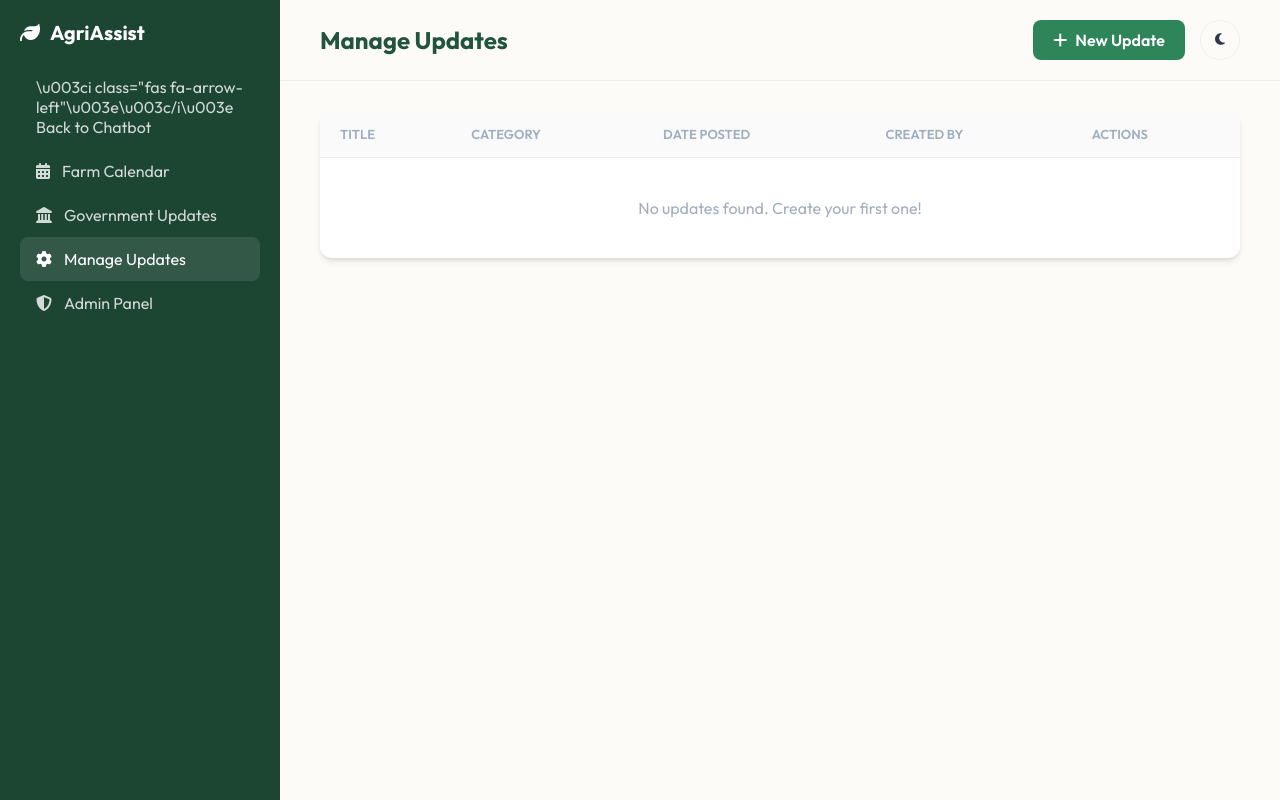
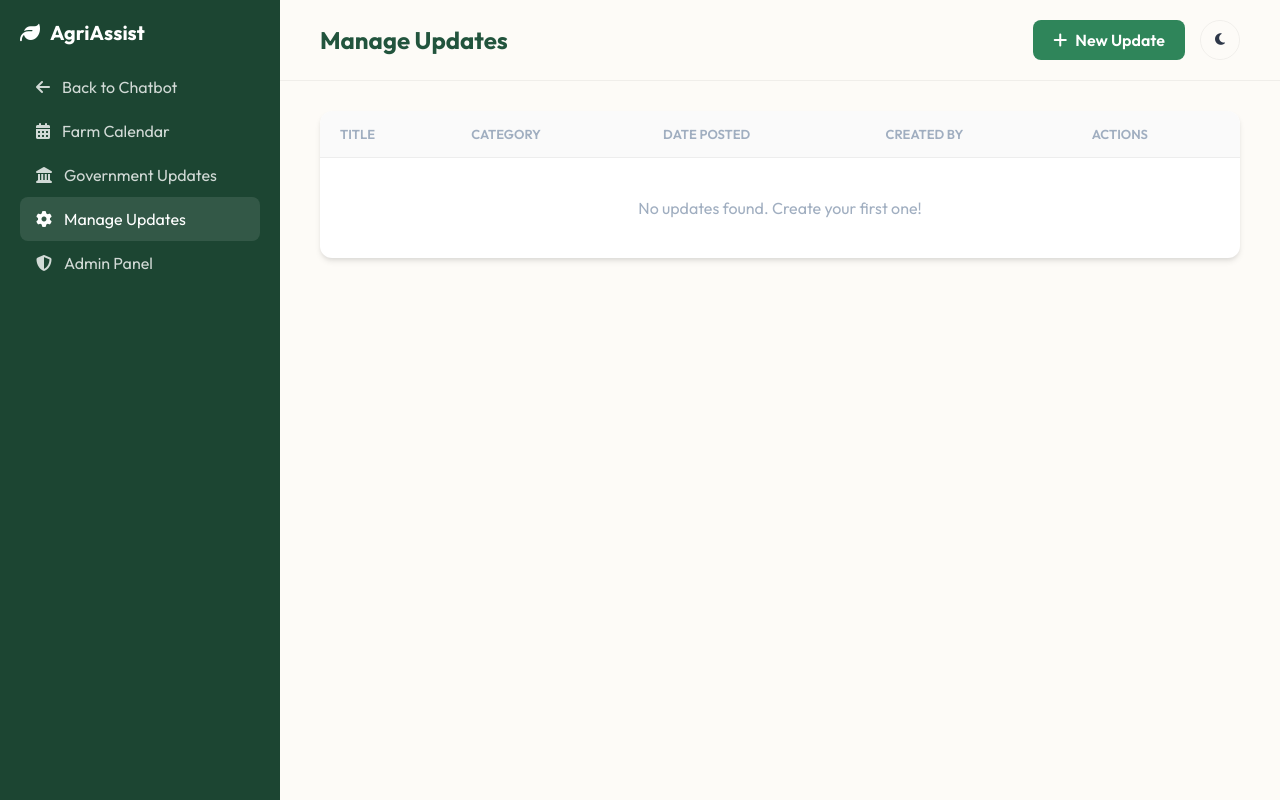
Before and after one commit to Lindoln007/AgriAssist-Chatbot, a Django app: page /policy-updates/admin/ in a window 1280 px wide. Run offline with Django 5.2, Linux system fonts and the light colour scheme; the visitor is signed in with stand-in values (Sample User, id 1); data that the repository does not hold is empty.

Commit message:
Fix escaped arrow markup in policy_updates admin sidebar back-link

```diff
--- a/templates/policy_updates/admin_list.html
+++ b/templates/policy_updates/admin_list.html
@@ -283,7 +283,7 @@
         </div>
         <nav>
             <a href="{% url 'chatbot:home' %}" class="nav-link">
-                \u003ci class="fas fa-arrow-left"\u003e\u003c/i\u003e Back to Chatbot
+                <i class="fas fa-arrow-left"></i> Back to Chatbot
             </a>
             <a href="{% url 'reminders:index' %}" class="nav-link">
                 <i class="fas fa-calendar-alt"></i> Farm Calendar
```
